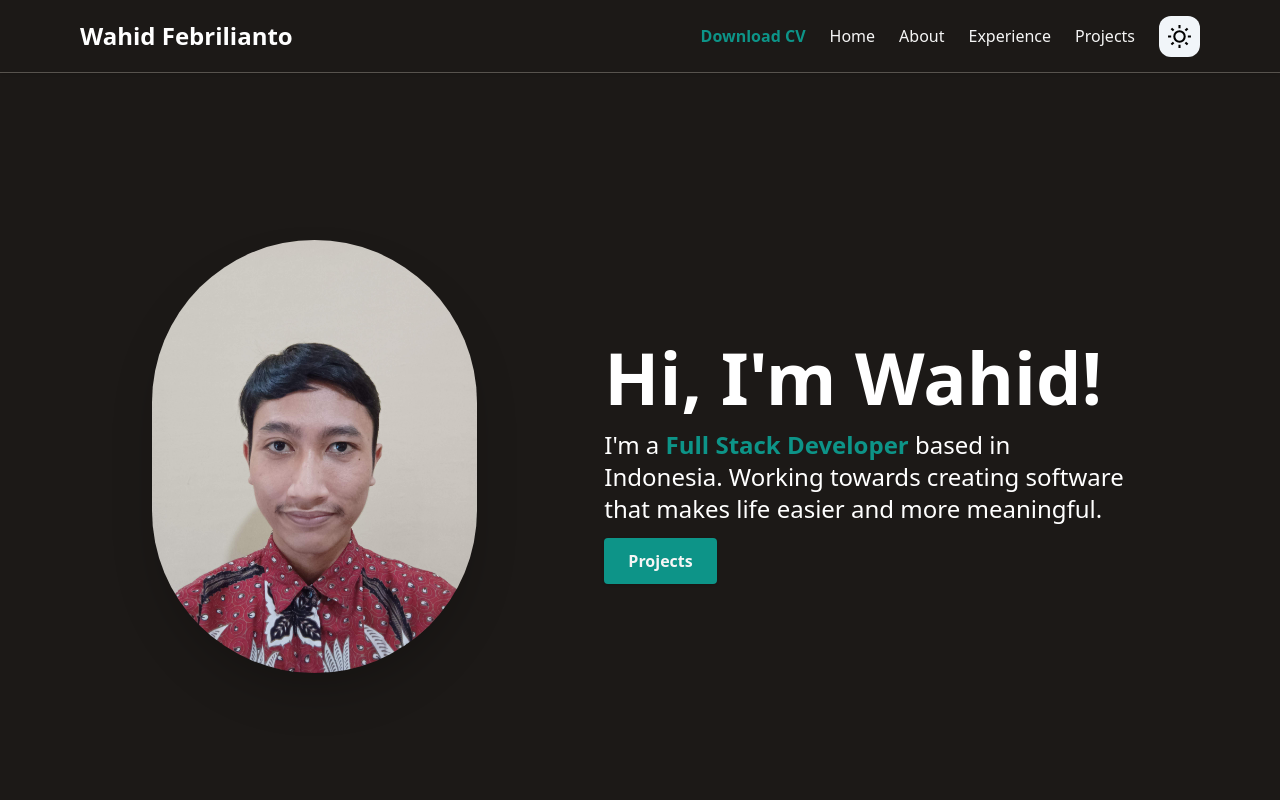
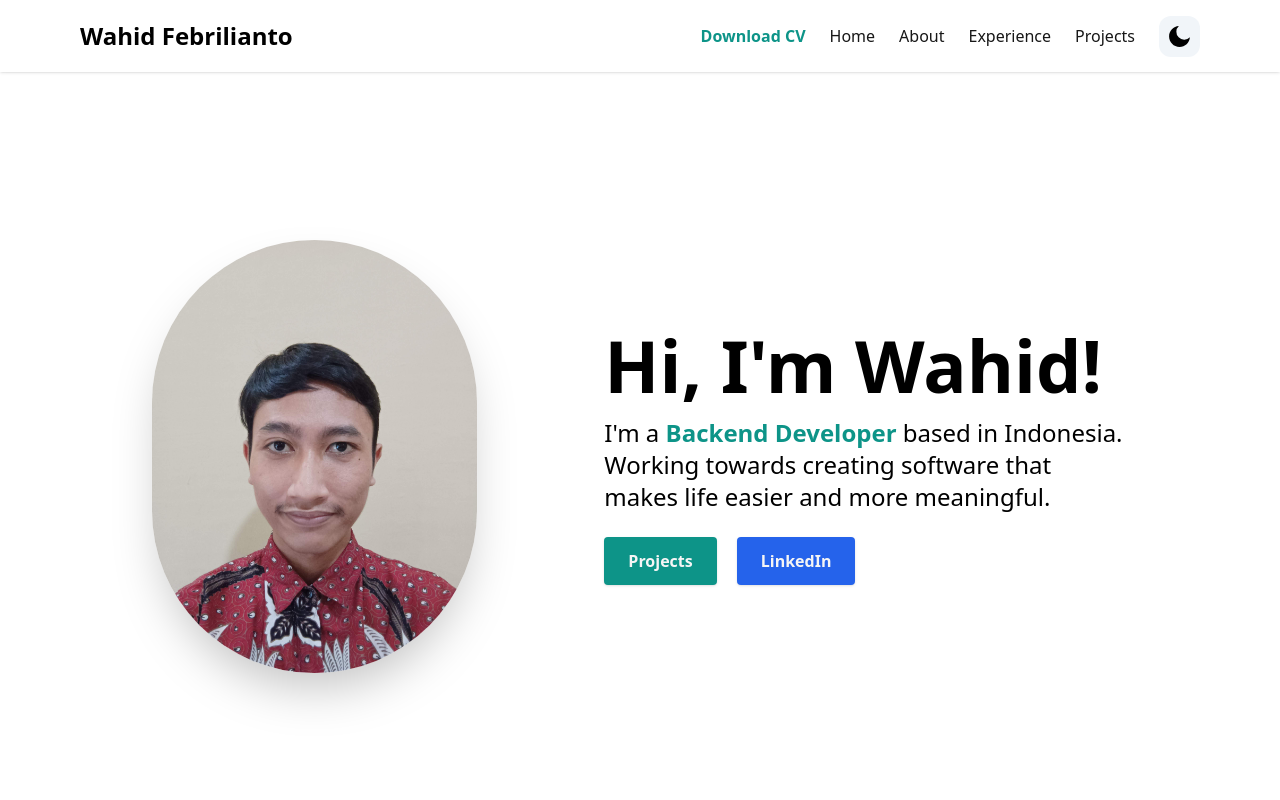
Before and after one commit to wahidfebr/wahidfeb, a Next.js app: page / in a window 1280 px wide. Both pictures are taken after a click on the button 1179 px from the left and 36 px from the top of the page. Shown: the top 800 px of the page. Built offline with nearby package versions, Linux system fonts and the light colour scheme.

Commit message:
feat: optimize navbar and hero section

```diff
--- a/components/HeroSection.tsx
+++ b/components/HeroSection.tsx
@@ -1,8 +1,8 @@
-"use client" // this is a client component
-import React from "react"
-import Image from "next/image"
-import { Link } from "react-scroll"
-import { HiArrowDown } from "react-icons/hi"
+"use client"; // this is a client component
+import React from "react";
+import Image from "next/image";
+import { Link } from "react-scroll";
+import { HiArrowDown } from "react-icons/hi";
 
 const HeroSection = () => {
   return (
@@ -18,18 +18,21 @@ const HeroSection = () => {
           />
         </div>
         <div className="md:mt-2 md:w-3/5">
-          <h1 className="text-4xl font-bold mt-6 md:mt-0 md:text-7xl">Hi, I&#39;m Wahid!</h1>
+          <h1 className="text-4xl font-bold mt-6 md:mt-0 md:text-7xl">
+            Hi, I&#39;m Wahid!
+          </h1>
           <p className="text-lg mt-4 mb-6 md:text-2xl">
             I&#39;m a{" "}
             <span className="font-semibold text-teal-600">
-              Full Stack Developer{" "}
+              Backend Developer{" "}
             </span>
-            based in Indonesia. Working towards creating software that
-            makes life easier and more meaningful.
+            based in Indonesia. Working towards creating software that makes
+            life easier and more meaningful.
           </p>
+          <div className="flex gap-5 justify-center md:justify-start">
             <Link
               to="projects"
-            className="text-neutral-100 font-semibold px-6 py-3 bg-teal-600 rounded shadow hover:bg-teal-700"
+              className="text-neutral-100 font-semibold px-6 py-3 bg-teal-600 rounded shadow hover:bg-teal-700 hover:cursor-pointer"
               activeClass="active"
               spy={true}
               smooth={true}
@@ -38,22 +41,32 @@ const HeroSection = () => {
             >
               Projects
             </Link>
+            <a
+              href="https://www.linkedin.com/in/wahidfebr/"
+              target="_blank"
+              rel="noopener noreferrer"
+              className="text-neutral-100 font-semibold px-6 py-3 bg-blue-600 rounded shadow hover:bg-blue-700 hover:cursor-pointer"
+            >
+              LinkedIn
+            </a>
+          </div>
         </div>
       </div>
       <div className="flex flex-row items-center text-center justify-center ">
-        {/* <Link
+        <Link
           to="about"
+          className="hover:cursor-pointer"
           activeClass="active"
           spy={true}
           smooth={true}
           offset={-100}
           duration={500}
-        > */}
+        >
           <HiArrowDown size={35} className="animate-bounce" />
-        {/* </Link> */}
+        </Link>
       </div>
     </section>
-  )
-}
+  );
+};
 
-export default HeroSection
+export default HeroSection;
--- a/components/Navbar.tsx
+++ b/components/Navbar.tsx
@@ -1,15 +1,14 @@
-"use client" // this is a client component
-import React from "react"
-import { useState } from "react"
-import { Link } from "react-scroll/modules"
-import { usePathname } from "next/navigation"
-import { useTheme } from "next-themes"
-import { RiMoonFill, RiSunLine } from "react-icons/ri"
-import { IoMdMenu, IoMdClose } from "react-icons/io"
+"use client"; // this is a client component
+import React, { useEffect } from "react";
+import { useState } from "react";
+import { Link } from "react-scroll/modules";
+import { useTheme } from "next-themes";
+import { RiMoonFill, RiSunLine } from "react-icons/ri";
+import { IoMdMenu, IoMdClose } from "react-icons/io";
 
 interface NavItem {
-  label: string
-  page: string
+  label: string;
+  page: string;
 }
 
 const NAV_ITEMS: Array<NavItem> = [
@@ -29,19 +28,30 @@ const NAV_ITEMS: Array<NavItem> = [
     label: "Projects",
     page: "projects",
   },
-]
+];
 
 export default function Navbar() {
-  const { systemTheme, theme, setTheme } = useTheme()
-  const currentTheme = theme === "system" ? systemTheme : theme
-  const pathname = usePathname()
-  const [navbar, setNavbar] = useState(false)
+  const { systemTheme, theme, setTheme } = useTheme();
+  const [navbar, setNavbar] = useState(false);
+
+  useEffect(() => {
+    setTheme(systemTheme!);
+  }, []);
+
   return (
     <header className="w-full mx-auto  px-4 sm:px-20 fixed top-0 z-50 shadow bg-white dark:bg-stone-900 dark:border-b dark:border-stone-600">
       <div className="justify-between md:items-center md:flex">
         <div>
           <div className="flex items-center justify-between py-3 md:py-5 md:block">
-            <Link to="home">
+            <Link
+              to="home"
+              className="hover:cursor-pointer"
+              activeClass="active"
+              spy={true}
+              smooth={true}
+              offset={-100}
+              duration={500}
+            >
               <div className="container flex items-center space-x-2">
                 <h2 className="text-2xl font-bold">Wahid Febrilianto</h2>
               </div>
@@ -64,14 +74,20 @@ export default function Navbar() {
             }`}
           >
             <div className="items-center justify-center space-y-8 md:flex md:space-x-6 md:space-y-0">
-              <a href="/Resume-Wahid_Febrilianto.pdf" className="block lg:inline-block font-semibold text-teal-600">Download CV</a>
+              <a
+                href="/Resume-Wahid_Febrilianto.pdf"
+                target="_blank"
+                className="block lg:inline-block font-semibold text-teal-600"
+              >
+                Download CV
+              </a>
               {NAV_ITEMS.map((item, idx) => {
                 return (
                   <Link
                     key={idx}
                     to={item.page}
                     className={
-                      "block lg:inline-block text-neutral-900  hover:text-neutral-500 dark:text-neutral-100"
+                      "block lg:inline-block text-neutral-900  hover:text-neutral-500 hover:cursor-pointer dark:text-neutral-100"
                     }
                     activeClass="active"
                     spy={true}
@@ -82,21 +98,21 @@ export default function Navbar() {
                   >
                     {item.label}
                   </Link>
-                )
+                );
               })}
-              {currentTheme === "dark" ? (
+              {theme === "light" ? (
+                <button
+                  onClick={() => setTheme("dark")}
+                  className="bg-slate-100 p-2 rounded-xl"
+                >
+                  <RiMoonFill size={25} color="black" />
+                </button>
+              ) : (
                 <button
                   onClick={() => setTheme("light")}
                   className="bg-slate-100 p-2 rounded-xl"
                 >
                   <RiSunLine size={25} color="black" />
-                </button>
-              ) : (
-                <button
-                  onClick={() => setTheme("dark")}
-                  className="bg-slate-100 p-2 rounded-xl"
-                >
-                  <RiMoonFill size={25} />
                 </button>
               )}
             </div>
@@ -104,5 +120,5 @@ export default function Navbar() {
         </div>
       </div>
     </header>
-  )
+  );
 }
--- a/package.json
+++ b/package.json
@@ -27,6 +27,7 @@
     "@types/react-scroll": "^1.8.6",
     "autoprefixer": "^10.4.13",
     "postcss": "^8.4.21",
+    "prettier": "^3.2.5",
     "tailwindcss": "^3.2.4"
   }
 }
```
Also changed, not shown: app/head.tsx (+5 -2 lines), app/layout.tsx (+7 -11 lines), app/page.tsx (+6 -6 lines), 1 other file (tests, documents, lock files or other folders). Lines whose indentation alone changed are shown as unchanged.
